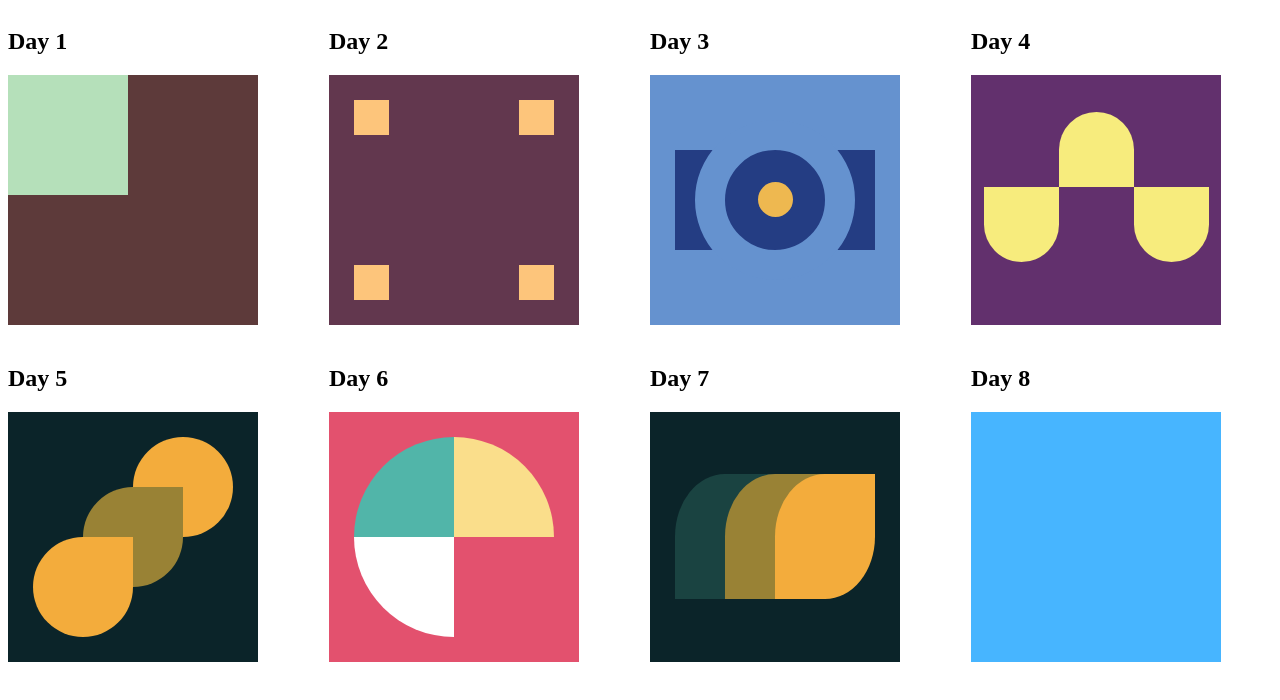
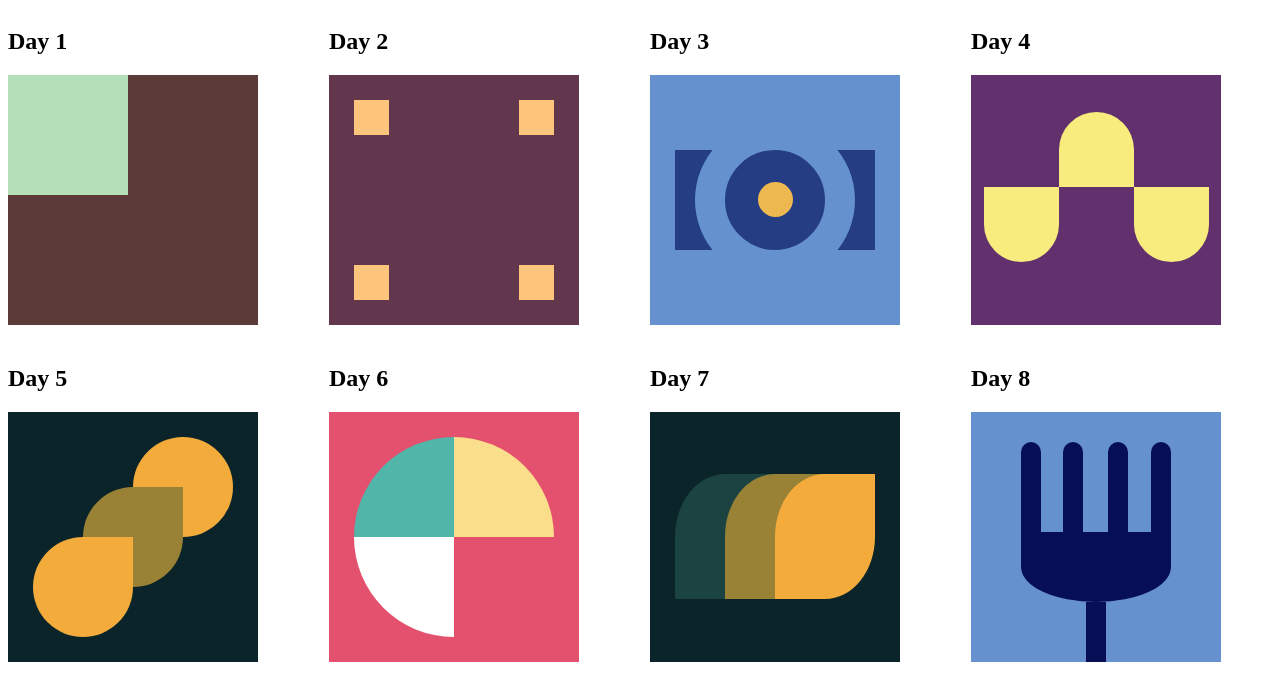
Before and after one commit to 4eyecoder-1997/css_battle, a plain HTML site: page index.html in a window 1280 px wide. Drawn offline with Linux system fonts and the light colour scheme.

Commit message:
https://github.com/4eyecoder-1997/css_battle

```diff
--- a/index.html
+++ b/index.html
@@ -79,7 +79,14 @@
     <section class="day_8">
         <h1>Day 8</h1>
         <div class="container">
-
+            <div class="small_box">
+                <div class="box"></div>
+                <div class="box"></div>
+                <div class="box"></div>
+                <div class="box"></div>
+            </div>
+            <div class="upper_box box"></div>
+            <div class="lower_box box"></div>
         </div>
     </section>
 </body>
--- a/style.css
+++ b/style.css
@@ -225,3 +225,56 @@ body {
     right: 10%;
     background-color: #F3AC3C;
 }
+
+/* DAY 8 */
+
+.day_8 .container {
+    display: flex;
+    align-items: center;
+    justify-content: center;
+    background-color: #6592CF;
+}
+
+.day_8 .box {
+    background-color: #060F55;
+    position: absolute;
+}
+
+.day_8 .small_box {
+    width: 150px;
+    height: 100px;
+    position: absolute;
+    top: 12%;
+}
+
+.day_8 .small_box .box {
+    background-color: #060F55;
+    width: 20px;
+    height: 100%;
+    border-radius: 50px;
+}
+
+.day_8 .small_box .box:nth-child(2){
+    left: 28%;
+}
+
+.day_8 .small_box .box:nth-child(3){
+    right: 29%;
+}
+
+.day_8 .small_box .box:nth-child(4){
+    right: 0;
+}
+
+.day_8 .upper_box {
+    height: 70px;
+    width: 150px;
+    bottom: 24%;
+    border-radius:  0 0  50% 50%;
+}
+
+.day_8 .lower_box {
+    height: 60px;
+    width: 20px;
+    bottom: 0;
+}
```
